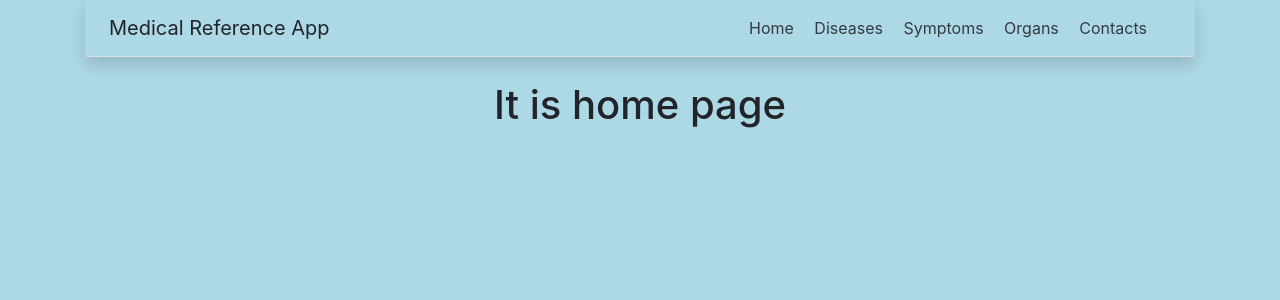
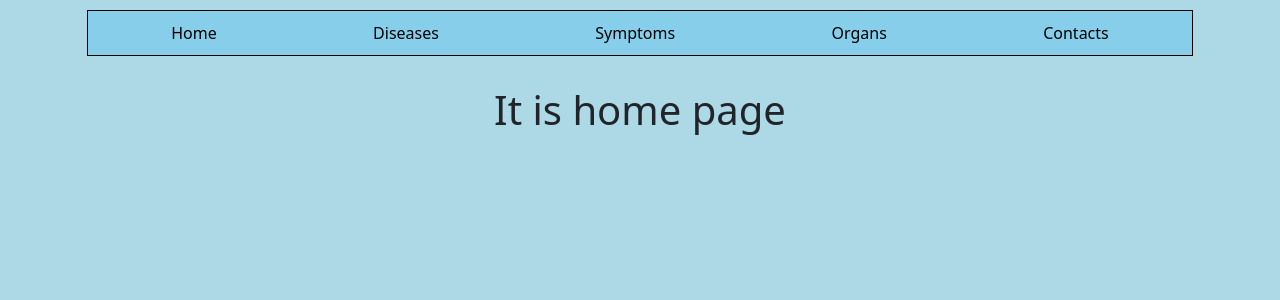
Before and after one commit to nikolska/Medical_reference_book, a Django app: page / in a window 1280 px wide. Shown: the top 300 px of the page. Run offline with Django 3.2, Linux system fonts and the light colour scheme; some libraries are stand-ins or nearby versions.

Commit message:
add symptoms view, css

```diff
--- a/medical_app/main_app/models.py
+++ b/medical_app/main_app/models.py
@@ -11,7 +11,7 @@ class Organ(models.Model):
 
 class Symptom(models.Model):
     name = models.CharField(max_length=255)
-    affected_organ = models.ForeignKey(Organ, on_delete=models.CASCADE)
+    affected_organ = models.ForeignKey(Organ, on_delete=models.CASCADE, null=True)
 
     def __str__(self):
         return self.name
--- a/medical_app/main_app/templates/base.html
+++ b/medical_app/main_app/templates/base.html
@@ -7,51 +7,39 @@
     <meta name="viewport" content="width=device-width, initial-scale=1, shrink-to-fit=no">
 
     <!-- Bootstrap CSS -->
-    <link rel="stylesheet" href="https://stackpath.bootstrapcdn.com/bootstrap/4.5.2/css/bootstrap.min.css"
-          integrity="sha384-JcKb8q3iqJ61gNV9KGb8thSsNjpSL0n8PARn9HuZOnIxN0hoP+VmmDGMN5t9UJ0Z" crossorigin="anonymous">
+    <link href="https://cdn.jsdelivr.net/npm/bootstrap@5.0.0-beta1/dist/css/bootstrap.min.css"
+          rel="stylesheet" integrity="sha384-giJF6kkoqNQ00vy+HMDP7azOuL0xtbfIcaT9wjKHr8RbDVddVHyTfAAsrekwKmP1"
+          crossorigin="anonymous">
 
     <!-- Добавление дополнительного статического CSS файла -->
-	<link rel="stylesheet" type="text/css" href="{% static 'css/styles.css' %}">
+	<link rel="stylesheet" type="text/css" href="{% static 'css/style.css' %}">
 
     <title>{% block title %}{% endblock %}</title>
 </head>
 <body>
 
 <div class="container">
+    {% block header %}
+        <div class='menu'>
+            <a class='menu-a' href="{% url 'home_page' %}">Home</a>
+            <a class='menu-a' href="/">Diseases</a>
+            <a class='menu-a' href="{% url 'symptoms_list' %}">Symptoms</a>
+            <a class='menu-a' href="{% url 'organs_list' %}">Organs</a>
+            <a class='menu-a' href="/">Contacts</a>
+        </div>
+    {% endblock %}
 
-{% block header %}
-    <div class='d-flex flex-column flex-md-row align-items-center p-3 px-md-4 mb-3 bg-LightSkyBlue border-bottom shadow p-3 mb-4 rounded'>
-        <h5 class='my-0 mr-md-auto font-weight-normal'>
-        Medical Reference App
-        <path fill-rule="evenodd" d="M8 1a7 7 0 1 1 0 14A7 7 0 0 1 8 1zm0-1a8 8 0 1 1 0 16A8 8 0 0 1 8 0z"/>
-        <path fill-rule="evenodd" d="M4.285 6.433a.5.5 0 0 0 .683-.183A3.498 3.498 0 0 1 8 4.5c1.295 0 2.426.703 3.032 1.75a.5.5 0 0 0 .866-.5A4.498 4.498 0 0 0 8 3.5a4.5 4.5 0 0 0-3.898 2.25.5.5 0 0 0 .183.683z"/>
-        <path d="M7 9.5C7 8.672 6.552 8 6 8s-1 .672-1 1.5.448 1.5 1 1.5 1-.672 1-1.5zm4 0c0-.828-.448-1.5-1-1.5s-1 .672-1 1.5.448 1.5 1 1.5 1-.672 1-1.5z"/>
-        </svg>
-        </h5>
-        <nav class='my-2 my-md-0 mr-md-3'>
-        <a class='p-2 text-dark' href="{% url 'home_page' %}">Home</a>
-        <a class='p-2 text-dark' href="/">Diseases</a>
-        <a class='p-2 text-dark' href="/">Symptoms</a>
-        <a class='p-2 text-dark' href="{% url 'organs_list' %}">Organs</a>
-        <a class='p-2 text-dark' href="/">Contacts</a>
-        </nav>
+    <div class="body-content">
+        {% block content %}{% endblock %}
     </div>
-{% endblock %}
-
-{% block content %}{% endblock %}
-
 </div>
 
-    <!-- Optional JavaScript -->
-    <!-- jQuery first, then Popper.js, then Bootstrap JS -->
-    <script src="https://code.jquery.com/jquery-3.5.1.slim.min.js"
-            integrity="sha384-DfXdz2htPH0lsSSs5nCTpuj/zy4C+OGpamoFVy38MVBnE+IbbVYUew+OrCXaRkfj"
+    <!-- Option 2: Separate Popper and Bootstrap JS -->
+    <script src="https://cdn.jsdelivr.net/npm/@popperjs/core@2.5.4/dist/umd/popper.min.js"
+            integrity="sha384-q2kxQ16AaE6UbzuKqyBE9/u/KzioAlnx2maXQHiDX9d4/zp8Ok3f+M7DPm+Ib6IU"
             crossorigin="anonymous"></script>
-    <script src="https://cdn.jsdelivr.net/npm/popper.js@1.16.1/dist/umd/popper.min.js"
-            integrity="sha384-9/reFTGAW83EW2RDu2S0VKaIzap3H66lZH81PoYlFhbGU+6BZp6G7niu735Sk7lN"
-            crossorigin="anonymous"></script>
-    <script src="https://stackpath.bootstrapcdn.com/bootstrap/4.5.2/js/bootstrap.min.js"
-            integrity="sha384-B4gt1jrGC7Jh4AgTPSdUtOBvfO8shuf57BaghqFfPlYxofvL8/KUEfYiJOMMV+rV"
+    <script src="https://cdn.jsdelivr.net/npm/bootstrap@5.0.0-beta1/dist/js/bootstrap.min.js"
+            integrity="sha384-pQQkAEnwaBkjpqZ8RU1fF1AKtTcHJwFl3pblpTlHXybJjHpMYo79HY3hIi4NKxyj"
             crossorigin="anonymous"></script>
 
 </body>
--- a/medical_app/main_app/templates/organs_list.html
+++ b/medical_app/main_app/templates/organs_list.html
@@ -9,6 +9,8 @@
     {% for organ in organs %}
         <li><b>{{ organ.name }}:</b> {{ organ.description }}</li><br>
     {% endfor %}
+{% else %}
+    <h1 align="center"> No organs in database!</h1>
 {% endif %}
 
 {% endblock %}
--- a/medical_app/main_app/views.py
+++ b/medical_app/main_app/views.py
@@ -19,3 +19,12 @@ class OrgansListView(View):
         organs = Organ.objects.order_by('name')
         ctx = {'organs': organs}
         return render(request, self.template, ctx)
+
+
+class SymptomsListView(View):
+    template = 'symptoms_list.html'
+
+    def get(self, request):
+        symptoms = Symptom.objects.order_by('name')
+        ctx = {'symptoms': symptoms}
+        return render(request, self.template, ctx)
--- a/medical_app/medical_app/urls.py
+++ b/medical_app/medical_app/urls.py
@@ -23,4 +23,5 @@ urlpatterns = [
     path('', HomePageView.as_view(), name='home_page'),
     path('admin/', admin.site.urls),
     path('organs/', OrgansListView.as_view(), name='organs_list'),
+    path('symptoms/', SymptomsListView.as_view(), name='symptoms_list')
 ]
--- /dev/null
+++ b/medical_app/static/css/style.css
@@ -0,0 +1,22 @@
+body {
+    background-color: lightblue;
+}
+
+.body-content {
+    padding: 20px;
+}
+.menu {
+    background-color: #87CEEB;
+    padding: 5px;
+    margin: 10px 5px;
+    display: flex;
+    justify-content: space-around;
+    border-collapse: collapse;
+    border: 1px solid black;
+}
+
+.menu-a {
+    padding: 5px;
+    color: black;
+    text-decoration: none;
+}
--- a/medical_app/static/css/styles.css
+++ /dev/null
@@ -1,3 +0,0 @@
-body {
-    background-color: lightblue;
-}
```
Also changed, not shown: medical_app/main_app/templates/symptoms_list.html (added, +16 -0 lines), medical_app/main_app/migrations/0003_auto_20210210_0027.py (added).
